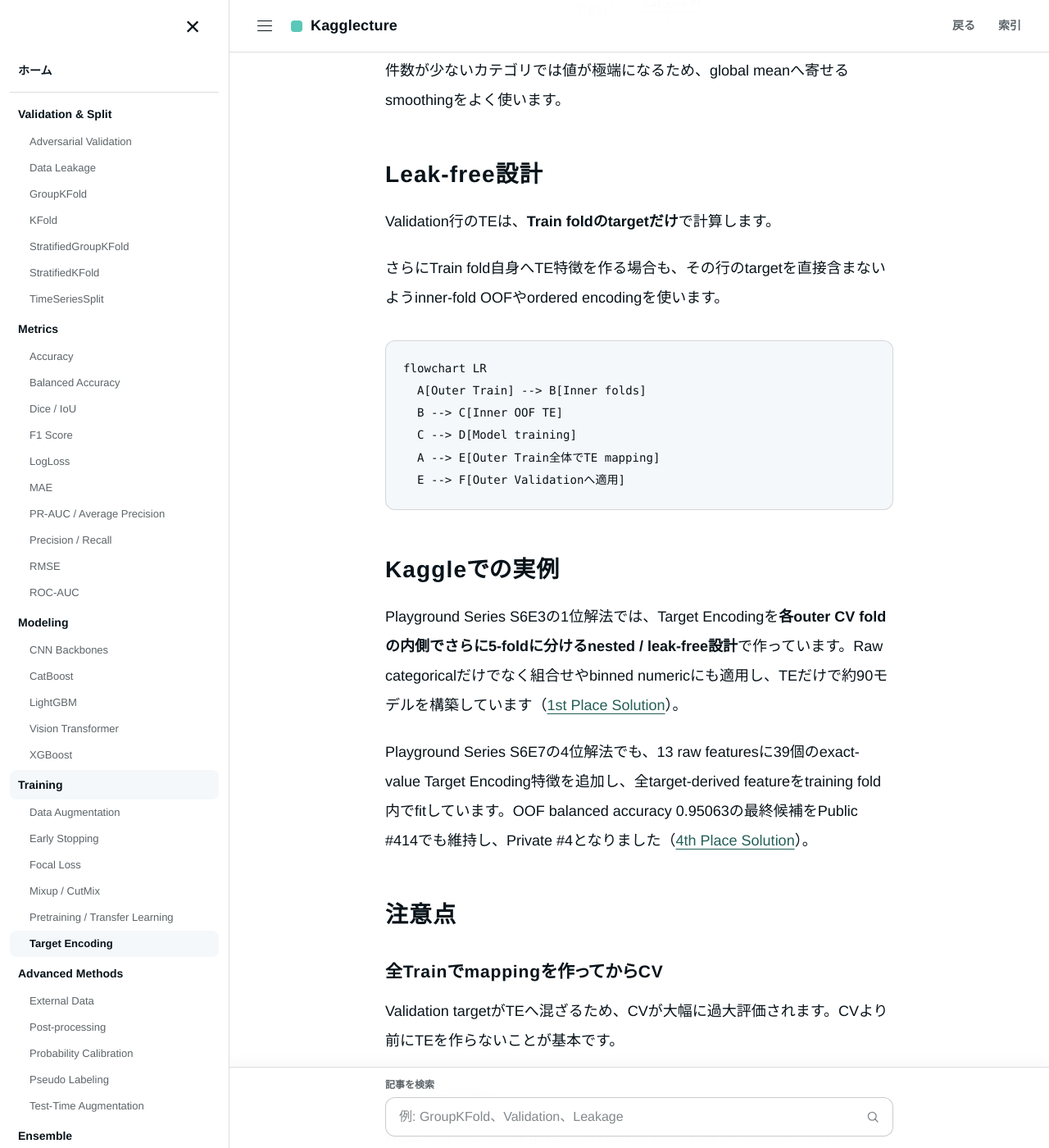
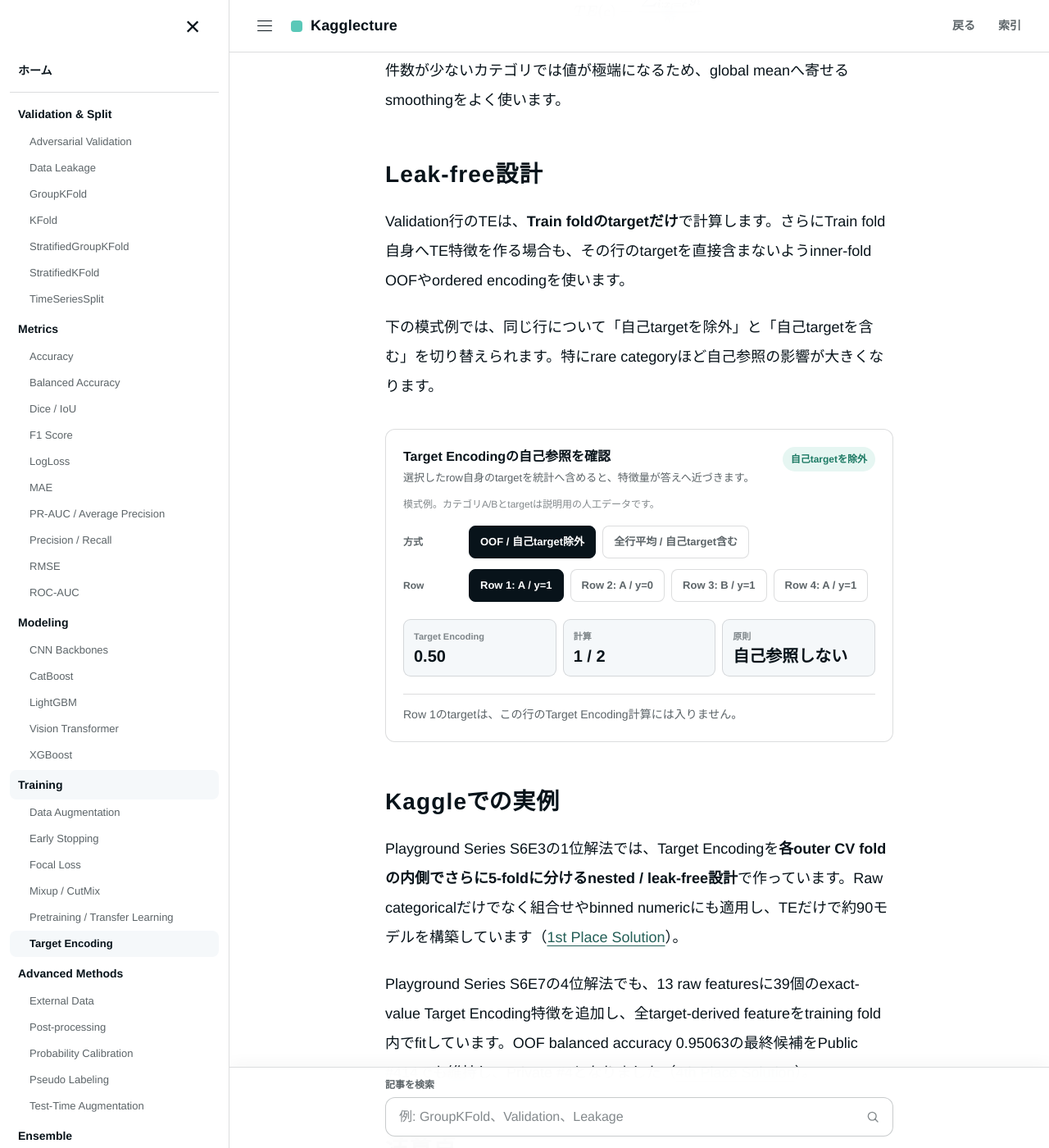
Before and after one commit to morikazu1119/Kagglecture, a Jekyll site: the page built from wiki/training/target-encoding.md, in a window 1280 px wide and 1400 px high, scrolled down 688 px. Shown: the whole window at 82% size. Built offline with Jekyll 4.4.1, drawn with Linux system fonts in a browser that asks for light colours.

Commit message:
docs: replace Target Encoding Mermaid with interactive leakage example

````diff
--- a/wiki/training/target-encoding.md
+++ b/wiki/training/target-encoding.md
@@ -42,18 +42,41 @@
 
 ## Leak-free設計 {#leak-free}
 
-Validation行のTEは、**Train foldのtargetだけ**で計算します。
+Validation行のTEは、**Train foldのtargetだけ**で計算します。さらにTrain fold自身へTE特徴を作る場合も、その行のtargetを直接含まないようinner-fold OOFやordered encodingを使います。
 
-さらにTrain fold自身へTE特徴を作る場合も、その行のtargetを直接含まないようinner-fold OOFやordered encodingを使います。
+下の模式例では、同じ行について「自己targetを除外」と「自己targetを含む」を切り替えられます。特にrare categoryほど自己参照の影響が大きくなります。
 
-```mermaid
-flowchart LR
-  A[Outer Train] --> B[Inner folds]
-  B --> C[Inner OOF TE]
-  C --> D[Model training]
-  A --> E[Outer Train全体でTE mapping]
-  E --> F[Outer Validationへ適用]
-```
+<div class="interactive-viz" data-interactive="target-encoding">
+  <div class="interactive-viz__header">
+    <div>
+      <div class="interactive-viz__title">Target Encodingの自己参照を確認</div>
+      <p class="interactive-viz__subtitle">選択したrow自身のtargetを統計へ含めると、特徴量が答えへ近づきます。</p>
+    </div>
+    <span class="interactive-status" data-te-status data-state="safe">自己targetを除外</span>
+  </div>
+  <p class="interactive-note">模式例。カテゴリA/Bとtargetは説明用の人工データです。</p>
+  <div class="interactive-controls">
+    <div class="interactive-control-row" role="group" aria-label="Target Encoding方式">
+      <span class="interactive-control-label">方式</span>
+      <button type="button" class="interactive-button is-active" data-te-mode="safe" aria-pressed="true">OOF / 自己target除外</button>
+      <button type="button" class="interactive-button" data-te-mode="leaky" aria-pressed="false">全行平均 / 自己target含む</button>
+    </div>
+    <div class="interactive-control-row" role="group" aria-label="確認するrow">
+      <span class="interactive-control-label">Row</span>
+      <button type="button" class="interactive-button is-active" data-te-row="0" aria-pressed="true">Row 1: A / y=1</button>
+      <button type="button" class="interactive-button" data-te-row="1" aria-pressed="false">Row 2: A / y=0</button>
+      <button type="button" class="interactive-button" data-te-row="2" aria-pressed="false">Row 3: B / y=1</button>
+      <button type="button" class="interactive-button" data-te-row="3" aria-pressed="false">Row 4: A / y=1</button>
+    </div>
+  </div>
+  <div class="metric-grid">
+    <div class="metric-card"><span>Target Encoding</span><strong data-te-value>0.50</strong></div>
+    <div class="metric-card"><span>計算</span><strong data-te-formula>1 / 2</strong></div>
+    <div class="metric-card"><span>原則</span><strong>自己参照しない</strong></div>
+  </div>
+  <p class="interactive-explanation" data-te-explanation aria-live="polite">Row 1のtargetは、この行のTarget Encoding計算には入りません。</p>
+  <noscript><p class="interactive-explanation">ValidationやTrain自身のtargetをTE統計へ直接含めず、fold内・OOFで作ることが重要です。</p></noscript>
+</div>
 
 ## Kaggleでの実例 {#kaggle-examples}
 
````
